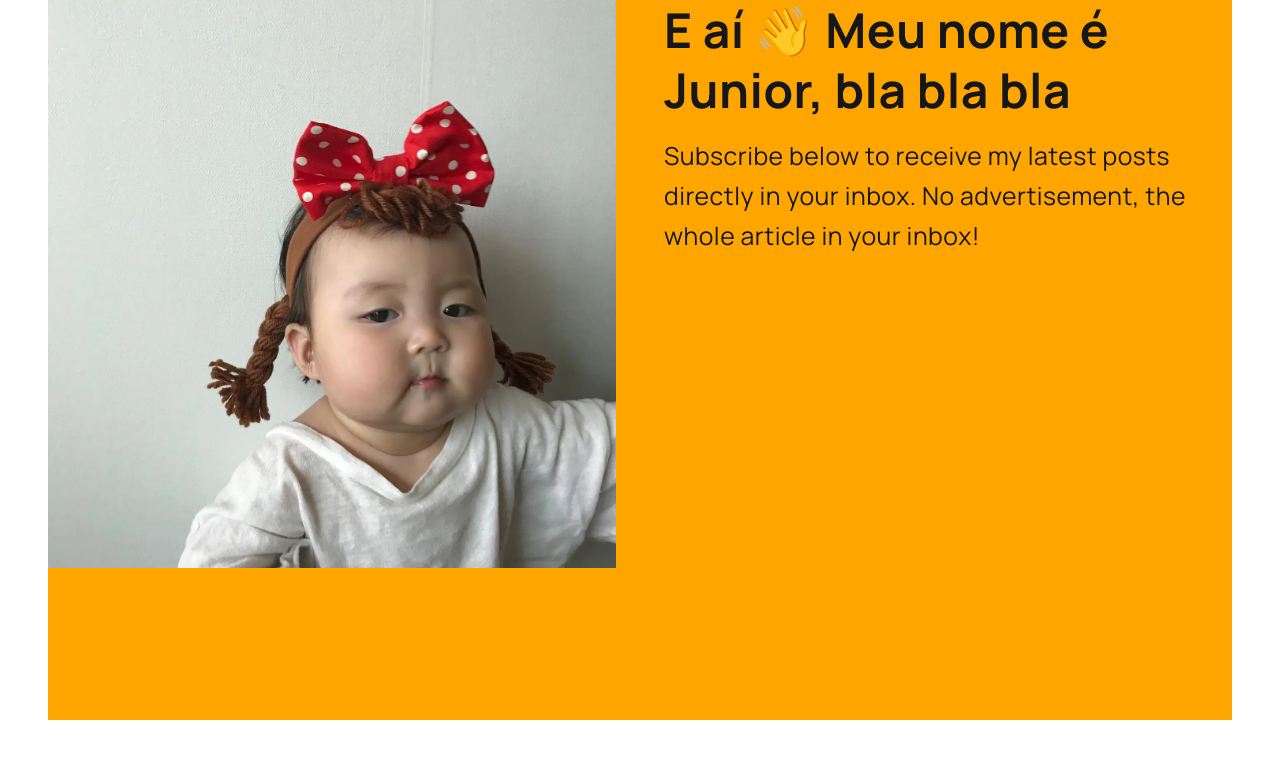
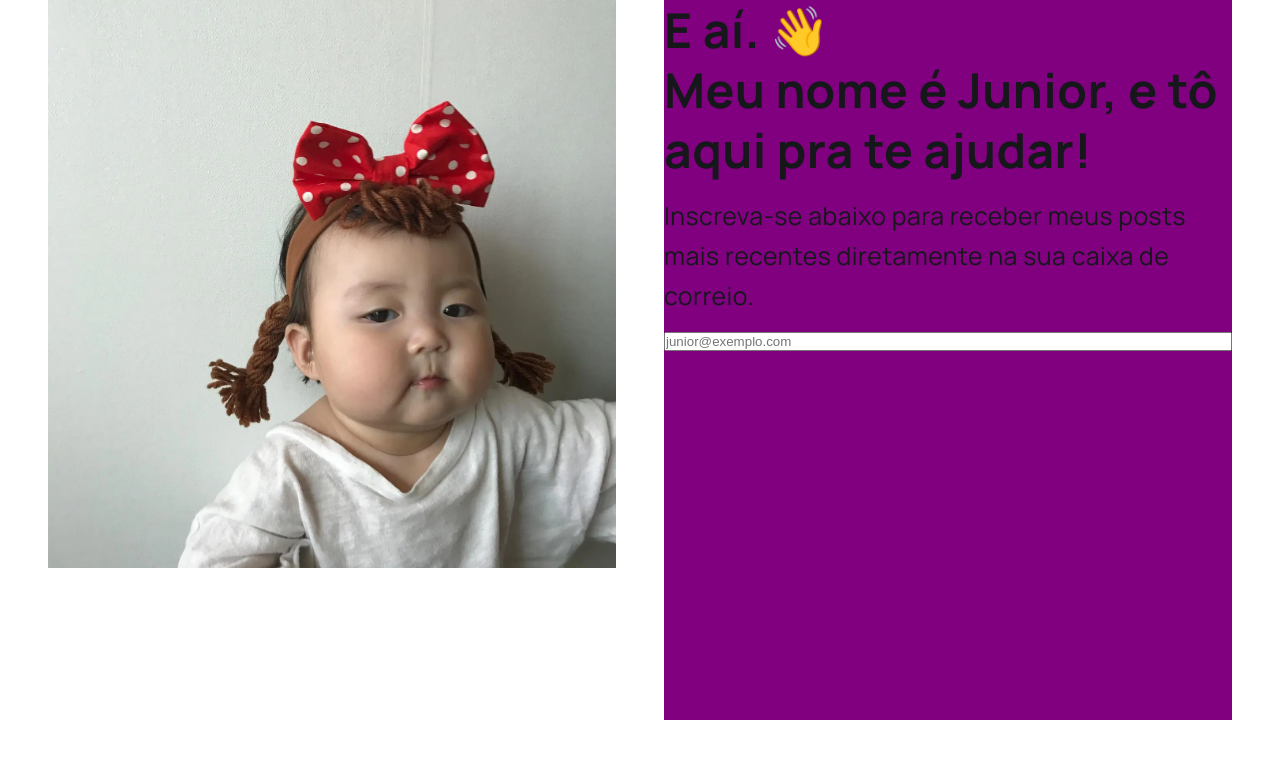
Before and after one commit to junioranheu/wards-front, a Next.js app: page / in a window 1280 px wide. Shown: the top 758 px of the page. Built offline with nearby package versions, Linux system fonts and the light colour scheme.

Commit message:
estruturação inicial do projeto

```diff
--- a/app/(main)/(index)/components/intro/index.tsx
+++ b/app/(main)/(index)/components/intro/index.tsx
@@ -10,8 +10,9 @@ export default function Intro() {
             </div>
 
             <div className={Styles.texto}>
-                <span className='titulo'>E aí 👋 Meu nome é Junior, bla bla bla</span>
-                <span className='subtitulo'>Subscribe below to receive my latest posts directly in your inbox. No advertisement, the whole article in your inbox!</span>
+                <span className='titulo'>E aí. 👋<br />Meu nome é Junior, e tô aqui pra te ajudar!</span>
+                <span className='subtitulo'>Inscreva-se abaixo para receber meus posts mais recentes diretamente na sua caixa de correio.</span>
+                <input type='text' placeholder='junior@exemplo.com' />
             </div>
         </section>
     )
--- a/app/(main)/(index)/components/intro/intro.module.scss
+++ b/app/(main)/(index)/components/intro/intro.module.scss
@@ -1,5 +1,5 @@
 .intro {
-    background-color: orange;
+    // background-color: orange;
     display: flex;
     gap: 3rem;
 
@@ -16,7 +16,7 @@
     }
 
     .texto {
-        // background-color: purple !important;
+        background-color: purple !important;
         display: flex;
         flex-direction: column;
         gap: 1rem;
```
Also changed, not shown: wards.txt (added), 1 other file (tests, documents, lock files or other folders).
